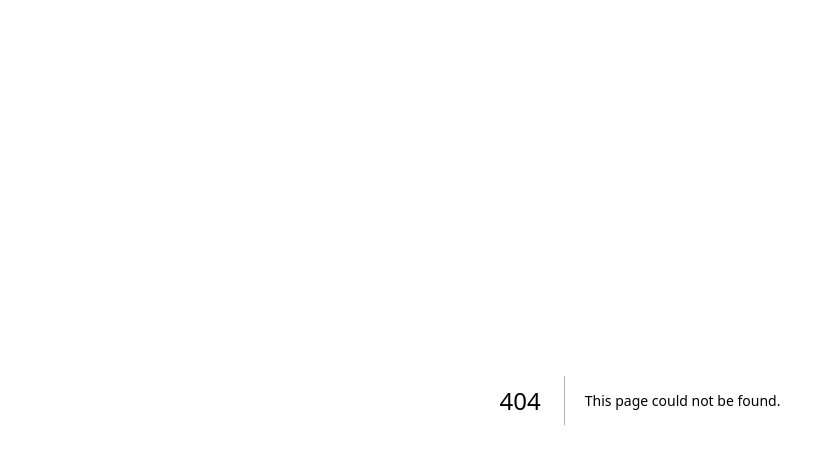
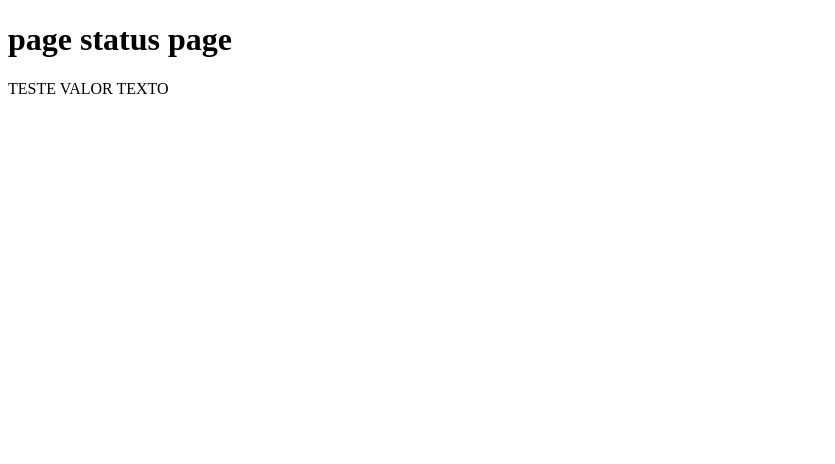
Before and after one commit to alanstos/clone-tabnews, a Next.js app: page /status in a window 1280 px wide. Before the commit this address had no page. Shown: the top 464 px of the page, without its empty margins (0-835 px from the left). Built offline with nearby package versions, Linux system fonts and the light colour scheme.

Commit message:
feat: primeira versao  page

```diff
--- /dev/null
+++ b/pages/status/index.js
@@ -0,0 +1,13 @@
+function CapsLock(propriedades) {
+  console.log("valorCapsLock=", propriedades);
+  return propriedades.texto.toUpperCase();
+}
+
+export default function StatusPage() {
+  return (
+    <>
+      <h1>page status page</h1>
+      <CapsLock texto="teste valor texto" valor="10" />
+    </>
+  );
+}
```
